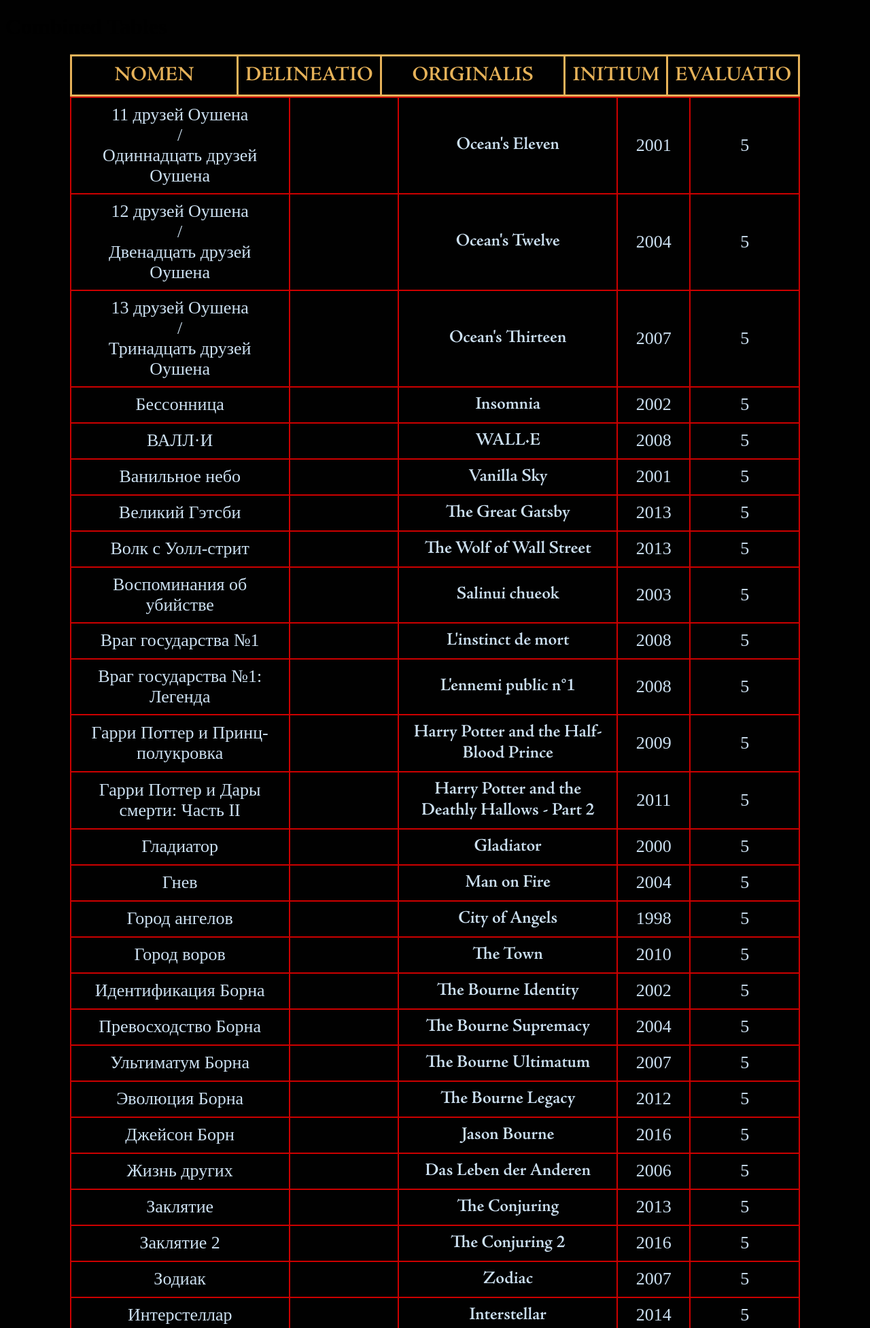
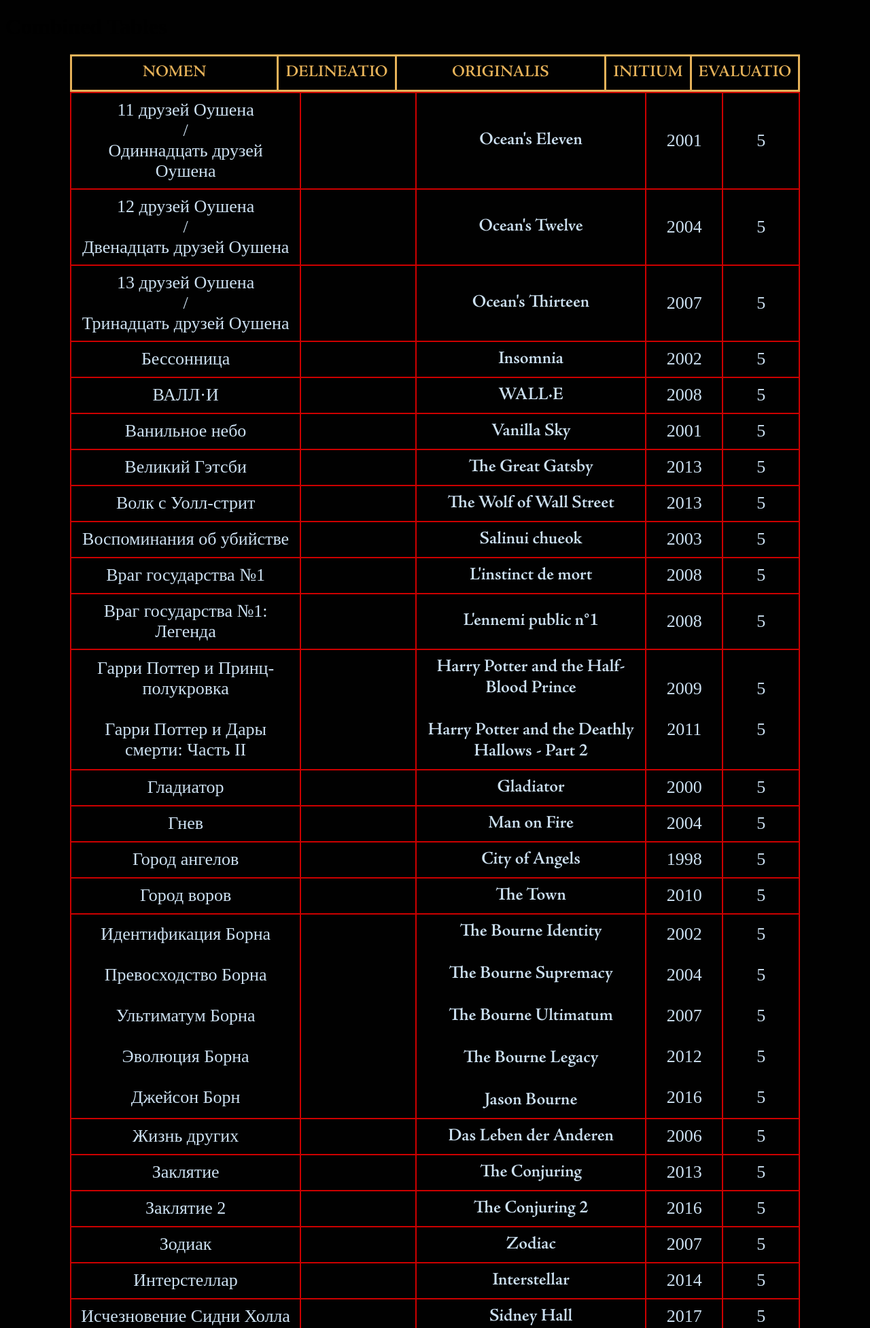
Before and after one commit to Akellest/XFiLM.github.io, a PHP site: page / in a window 1280 px wide. Shown: the top 1953 px of the page at 68% size. Run offline with PHP 8.4, Linux system fonts and the light colour scheme.

Commit message:
sort 2 tables

```diff
--- a/styles.css
+++ b/styles.css
@@ -99,7 +99,7 @@
 }
 
 .table-header td {
-	font-size: 30px;
+	font-size: 24px;
 }
 
 .first-column, .first-column-header {
@@ -119,7 +119,7 @@
 }
 
 .fifth-column, .fifth-column-header {
-    width: 15%;
+    width: 10%;
 }
 
 .table1 td {
--- a/table1.html
+++ b/table1.html
@@ -77,18 +77,14 @@
 <td class="fifth-column">5</td>
 </tr>
 <tr>
-<td class="first-column"><a href="https://www.imdb.com/title/tt0417741/">Гарри Поттер и Принц-полукровка</a></td>
-<td class="second-column"></td>
-<td class="third-column">Harry Potter and the Half-Blood Prince</td>
-<td class="fourth-column">2009</td>
-<td class="fifth-column">5</td>
-</tr>
-<tr>
-<td class="first-column"><a href="https://www.imdb.com/title/tt1201607/">Гарри Поттер и Дары смерти: Часть II</a></td>
-<td class="second-column"></td>
-<td class="third-column">Harry Potter and the Deathly Hallows - Part 2</td>
-<td class="fourth-column">2011</td>
-<td class="fifth-column">5</td>
+    <td class="first-column multi-film">
+        <a href="https://www.imdb.com/title/tt0417741/">Гарри Поттер и Принц-полукровка</a><br><br>
+        <a href="https://www.imdb.com/title/tt1201607/">Гарри Поттер и Дары смерти: Часть II</a>
+    </td>
+    <td class="second-column"></td>
+    <td class="third-column">Harry Potter and the Half-Blood Prince<br><br>Harry Potter and the Deathly Hallows - Part 2</td>
+    <td class="fourth-column">2009<br><br>2011</td>
+    <td class="fifth-column">5<br><br>5</td>
 </tr>
 <tr>
 <td class="first-column"><a href="https://www.imdb.com/title/tt0172495/">Гладиатор</a></td>
@@ -119,41 +115,36 @@
 <td class="fifth-column">5</td>
 </tr>
 <tr>
-<td class="first-column"><a href="https://www.imdb.com/title/tt0258463/">Идентификация Борна</a></td>
-<td class="second-column"></td>
-<td class="third-column">The Bourne Identity</td>
-<td class="fourth-column">2002</td>
-<td class="fifth-column">5</td>
+    <td class="first-column multi-film">
+        <a href="https://www.imdb.com/title/tt0258463/">Идентификация Борна</a><br><br>
+        <a href="https://www.imdb.com/title/tt0372183/">Превосходство Борна</a><br><br>
+        <a href="https://www.imdb.com/title/tt0440963/">Ультиматум Борна</a><br><br>
+        <a href="https://www.imdb.com/title/tt1194173/">Эволюция Борна</a><br><br>
+        <a href="https://www.imdb.com/title/tt4196776/">Джейсон Борн</a>
+    </td>
+    <td class="second-column"></td>
+    <td class="third-column">
+        The Bourne Identity<br><br>
+        The Bourne Supremacy<br><br>
+        The Bourne Ultimatum<br><br>
+        The Bourne Legacy<br><br>
+        Jason Bourne
+    </td>
+    <td class="fourth-column">
+        2002<br><br>
+        2004<br><br>
+        2007<br><br>
+        2012<br><br>
+        2016
+    </td>
+    <td class="fifth-column">
+        5<br><br>
+        5<br><br>
+        5<br><br>
+        5<br><br>
+        5
+    </td>
 </tr>
-<tr>
-<td class="first-column"><a href="https://www.imdb.com/title/tt0372183/">Превосходство Борна</a></td>
-<td class="second-column"></td>
-<td class="third-column">The Bourne Supremacy</td>
-<td class="fourth-column">2004</td>
-<td class="fifth-column">5</td>
-</tr>
-<tr>
-<td class="first-column"><a href="https://www.imdb.com/title/tt0440963/">Ультиматум Борна</a></td>
-<td class="second-column"></td>
-<td class="third-column">The Bourne Ultimatum</td>
-<td class="fourth-column">2007</td>
-<td class="fifth-column">5</td>
-</tr>
-<tr>
-<td class="first-column"><a href="https://www.imdb.com/title/tt1194173/">Эволюция Борна</a></td>
-<td class="second-column"></td>
-<td class="third-column">The Bourne Legacy</td>
-<td class="fourth-column">2012</td>
-<td class="fifth-column">5</td>
-</tr>
-<tr>
-<td class="first-column"><a href="https://www.imdb.com/title/tt4196776/">Джейсон Борн</a></td>
-<td class="second-column"></td>
-<td class="third-column">Jason Bourne</td>
-<td class="fourth-column">2016</td>
-<td class="fifth-column">5</td>
-</tr>
-<tr>
 <td class="first-column"><a href="https://www.imdb.com/title/tt0405094/">Жизнь других</a></td>
 <td class="second-column"></td>
 <td class="third-column">Das Leben der Anderen</td>
@@ -266,27 +257,28 @@
 <td class="fifth-column">5</td>
 </tr>
 <tr>
-<td class="first-column"><a href="https://www.imdb.com/title/tt0325980/">Пираты Карибского моря: Проклятие Черной жемчужины</a></td>
-<td class="second-column"></td>
-<td class="third-column">Pirates of the Caribbean: The Curse of the Black Pearl</td>
-<td class="fourth-column">2003</td>
-<td class="fifth-column">5</td>
+    <td class="first-column multi-film">
+        <a href="https://www.imdb.com/title/tt0325980/">Пираты Карибского моря: Проклятие Черной жемчужины</a><br><br>
+        <a href="https://www.imdb.com/title/tt0383574/">Пираты Карибского моря: Сундук мертвеца</a><br><br>
+        <a href="https://www.imdb.com/title/tt0449088/">Пираты Карибского моря: На краю света</a>
+    </td>
+    <td class="second-column"></td>
+    <td class="third-column">
+        Pirates of the Caribbean: The Curse of the Black Pearl<br><br>
+        Pirates of the Caribbean: Dead Man's Chest<br><br>
+        Pirates of the Caribbean: At World's End
+    </td>
+    <td class="fourth-column">
+        2003<br><br><br>
+        2006<br><br>
+        2007
+    </td>
+    <td class="fifth-column">
+        5<br><br><br>
+        5<br><br>
+        5
+    </td>
 </tr>
-<tr>
-<td class="first-column"><a href="https://www.imdb.com/title/tt0383574/">Пираты Карибского моря: Сундук мертвеца</a></td>
-<td class="second-column"></td>
-<td class="third-column">Pirates of the Caribbean: Dead Man's Chest</td>
-<td class="fourth-column">2006</td>
-<td class="fifth-column">5</td>
-</tr>
-<tr>
-<td class="first-column"><a href="https://www.imdb.com/title/tt0449088/">Пираты Карибского моря: На краю света</a></td>
-<td class="second-column"></td>
-<td class="third-column">Pirates of the Caribbean: At World's End</td>
-<td class="fourth-column">2007</td>
-<td class="fifth-column">5</td>
-</tr>
-<tr>
 <td class="first-column"><a href="https://www.imdb.com/title/tt0482571/">Престиж</a></td>
 <td class="second-column"></td>
 <td class="third-column">The Prestige</td>
--- a/table2.html
+++ b/table2.html
@@ -112,27 +112,28 @@
 <td class="fifth-column">5</td>
 </tr>
 <tr>
-<td class="first-column"><a href="https://www.imdb.com/title/tt0120737/">Властелин колец: Братство кольца</a></td>
-<td class="second-column"></td>
-<td class="third-column">The Lord of the Rings: The Fellowship of the Ring</td>
-<td class="fourth-column">2001</td>
-<td class="fifth-column">5</td>
+    <td class="first-column multi-film">
+        <a href="https://www.imdb.com/title/tt0120737/">Властелин колец: Братство кольца</a><br><br><br>
+        <a href="https://www.imdb.com/title/tt0167261/">Властелин колец: Две крепости</a><br><br>
+        <a href="https://www.imdb.com/title/tt0167260/">Властелин колец: Возвращение короля</a>
+    </td>
+    <td class="second-column"></td>
+    <td class="third-column">
+        The Lord of the Rings: The Fellowship of the Ring<br><br>
+        The Lord of the Rings: The Two Towers<br><br>
+        The Lord of the Rings: The Return of the King
+    </td>
+    <td class="fourth-column">
+        2001<br><br><br>
+        2002<br><br>
+        2003
+    </td>
+    <td class="fifth-column">
+        5<br><br><br>
+        4.5<br><br>
+        5
+    </td>
 </tr>
-<tr>
-<td class="first-column"><a href="https://www.imdb.com/title/tt0167261/">Властелин колец: Две крепости</a></td>
-<td class="second-column"></td>
-<td class="third-column">The Lord of the Rings: The Two Towers</td>
-<td class="fourth-column">2002</td>
-<td class="fifth-column">4.5</td>
-</tr>
-<tr>
-<td class="first-column"><a href="https://www.imdb.com/title/tt0167260/">Властелин колец: Возвращение короля</a></td>
-<td class="second-column"></td>
-<td class="third-column">The Lord of the Rings: The Return of the King</td>
-<td class="fourth-column">2003</td>
-<td class="fifth-column">5</td>
-</tr>
-<tr>
 <td class="first-column"><a href="https://www.imdb.com/title/tt0460637/">Все ненавидят Криса</a></td>
 <td class="second-column"></td>
 <td class="third-column">Everybody Hates Chris</td>
@@ -147,41 +148,36 @@
 <td class="fifth-column">5</td>
 </tr>
 <tr>
-<td class="first-column"><a href="https://www.imdb.com/title/tt0304141/">Гарри Поттер и узник Азкабана</a></td>
-<td class="second-column"></td>
-<td class="third-column">Harry Potter and the Prisoner of Azkaban</td>
-<td class="fourth-column">2004</td>
-<td class="fifth-column">5</td>
+    <td class="first-column multi-film">
+        <a href="https://www.imdb.com/title/tt0304141/">Гарри Поттер и узник Азкабана</a><br><br>
+        <a href="https://www.imdb.com/title/tt0330373/">Гарри Поттер и кубок огня</a><br><br>
+        <a href="https://www.imdb.com/title/tt0373889/">Гарри Поттер и Орден Феникса</a><br><br>
+        <a href="https://www.imdb.com/title/tt0926084/">Гарри Поттер и Дары смерти: Часть I</a><br><br>
+        <a href="https://www.imdb.com/title/tt16116174/">Гарри Поттер 20 лет спустя: Возвращение в Хогвартс</a>
+    </td>
+    <td class="second-column"></td>
+    <td class="third-column">
+        Harry Potter and the Prisoner of Azkaban<br><br>
+        Harry Potter and the Goblet of Fire<br><br>
+        Harry Potter and the Order of the Phoenix<br><br>
+        Harry Potter and the Deathly Hallows - Part 1<br><br>
+        Harry Potter 20th Anniversary: Return to Hogwarts
+    </td>
+    <td class="fourth-column">
+        2004<br><br>
+        2005<br><br>
+        2007<br><br>
+        2010<br><br>
+        2022
+    </td>
+    <td class="fifth-column">
+        5<br><br>
+        5<br><br>
+        5<br><br>
+        4.5<br><br>
+        5
+    </td>
 </tr>
-<tr>
-<td class="first-column"><a href="https://www.imdb.com/title/tt0330373/">Гарри Поттер и кубок огня</a></td>
-<td class="second-column"></td>
-<td class="third-column">Harry Potter and the Goblet of Fire</td>
-<td class="fourth-column">2005</td>
-<td class="fifth-column">5</td>
-</tr>
-<tr>
-<td class="first-column"><a href="https://www.imdb.com/title/tt0373889/">Гарри Поттер и Орден Феникса</a></td>
-<td class="second-column"></td>
-<td class="third-column">Harry Potter and the Order of the Phoenix</td>
-<td class="fourth-column">2007</td>
-<td class="fifth-column">5</td>
-</tr>
-<tr>
-<td class="first-column"><a href="https://www.imdb.com/title/tt0926084/">Гарри Поттер и Дары смерти: Часть I</a></td>
-<td class="second-column"></td>
-<td class="third-column">Harry Potter and the Deathly Hallows - Part 1</td>
-<td class="fourth-column">2010</td>
-<td class="fifth-column">4.5</td>
-</tr>
-<tr>
-<td class="first-column"><a href="https://www.imdb.com/title/tt16116174/">Гарри Поттер 20 лет спустя: Возвращение в Хогвартс</a></td>
-<td class="second-column"></td>
-<td class="third-column">Harry Potter 20th Anniversary: Return to Hogwarts</td>
-<td class="fourth-column">2022</td>
-<td class="fifth-column">5</td>
-</tr>
-<tr>
 <td class="first-column"><a href="https://www.imdb.com/title/tt0119177/">Гаттака</a></td>
 <td class="second-column"></td>
 <td class="third-column">GATTACA</td>
@@ -407,12 +403,12 @@
 </tr>
 <tr>
 <td class="first-column">
-    ► <a href="https://www.imdb.com/title/tt0146970/">Крокодил Гена</a><br/>
-    ► <a href="https://www.imdb.com/title/tt0201920/">Шапокляк</a><br/>
-    ► <a href="https://www.imdb.com/title/tt0487562/">Чебурашка идет в школу</a>
+    <a href="https://www.imdb.com/title/tt0146970/">Крокодил Гена</a><br/>
+    <a href="https://www.imdb.com/title/tt0201920/">Шапокляк</a><br/>
+    <a href="https://www.imdb.com/title/tt0487562/">Чебурашка идет в школу</a>
 </td>
 <td class="second-column"></td>
-<td class="third-column">► Крокодил Гена<br/>► Шапокляк<br/>► Чебурашка идет в школу</td>
+<td class="third-column">Крокодил Гена<br/>Шапокляк<br/>Чебурашка идет в школу</td>
 <td class="fourth-column">1969<br/>1974<br/>1983</td>
 <td class="fifth-column">5<br/>5<br/>5</td>
 </tr>
@@ -452,20 +448,24 @@
 <td class="fifth-column">5</td>
 </tr>
 <tr>
-<td class="first-column"><a href="https://www.imdb.com/title/tt0458525/">Люди Икс: Начало. Росомаха</a></td>
-<td class="second-column"></td>
-<td class="third-column">X-Men Origins: Wolverine</td>
-<td class="fourth-column">2009</td>
-<td class="fifth-column">5</td>
+    <td class="first-column multi-film">
+        <a href="https://www.imdb.com/title/tt0458525/">Люди Икс: Начало. Росомаха</a><br>
+        <a href="https://www.imdb.com/title/tt1877832/">Люди Икс: Дни минувшего будущего</a>
+    </td>
+    <td class="second-column"></td>
+    <td class="third-column">
+        X-Men Origins: Wolverine<br>
+        X-Men: Days of Future Past
+    </td>
+    <td class="fourth-column">
+        2009<br>
+        2014
+    </td>
+    <td class="fifth-column">
+        5<br>
+        5
+    </td>
 </tr>
-<tr>
-<td class="first-column"><a href="https://www.imdb.com/title/tt1877832/">Люди Икс: Дни минувшего будущего</a></td>
-<td class="second-column"></td>
-<td class="third-column">X-Men: Days of Future Past</td>
-<td class="fourth-column">2014</td>
-<td class="fifth-column">5</td>
-</tr>
-<tr>
 <td class="first-column"><a href="https://www.imdb.com/title/tt0351283/">Мадагаскар</a></td>
 <td class="second-column"></td>
 <td class="third-column">Madagascar</td>
@@ -1068,9 +1068,9 @@
 <td class="fifth-column">5</td>
 </tr>
 <tr>
-<td class="first-column">► Шерлок Холмс и доктор Ватсон<br/>► Приключения Шерлока Холмса и доктора Ватсона<br/>► Собака Баскервилей<br/>► Сокровища Агры<br/>► Двадцатый век начинается</td>
+<td class="first-column">Шерлок Холмс и доктор Ватсон<br/>Приключения Шерлока Холмса и доктора Ватсона<br/>Собака Баскервилей<br/>Сокровища Агры<br/>Двадцатый век начинается</td>
 <td class="second-column">!!!!!!!!!!!!!!!!!!!!!!!</td>
-<td class="third-column">► Шерлок Холмс и доктор Ватсон<br/>► Приключения Шерлока Холмса и доктора Ватсона<br/>► Собака Баскервилей<br/>► Сокровища Агры<br/>► Двадцатый век начинается</td>
+<td class="third-column">Шерлок Холмс и доктор Ватсон<br/>Приключения Шерлока Холмса и доктора Ватсона<br/>Собака Баскервилей<br/>Сокровища Агры<br/>Двадцатый век начинается</td>
 <td class="fourth-column">1979-1986</td>
 <td class="fifth-column">5<br/>5<br/>5<br/>?<br/>?</td>
 </tr>
--- a/table3.html
+++ b/table3.html
@@ -1177,12 +1177,12 @@
 </tr>
 <tr>
 <td class="first-column">
-    ► <a href="https://www.imdb.com/title/tt0212338/">Знакомство с родителями</a><br/>
-    ► <a href="https://www.imdb.com/title/tt0290002/">Знакомство с Факерами</a><br/>
-    ► <a href="https://www.imdb.com/title/tt0970866/">Знакомство с Факерами 2</a>
+    <a href="https://www.imdb.com/title/tt0212338/">Знакомство с родителями</a><br/>
+    <a href="https://www.imdb.com/title/tt0290002/">Знакомство с Факерами</a><br/>
+    <a href="https://www.imdb.com/title/tt0970866/">Знакомство с Факерами 2</a>
 </td>
 <td class="second-column"></td>
-<td class="third-column">► Meet the Parents<br/>► Meet the Fockers<br/>► Little Fockers</td>
+<td class="third-column">Meet the Parents<br/>Meet the Fockers<br/>Little Fockers</td>
 <td class="fourth-column">2000<br/>2004<br/>2010</td>
 <td class="fifth-column">4.5<br/>5<br/>3.5</td>
 </tr>
@@ -2910,11 +2910,11 @@
 </tr>
 <tr>
 <td class="first-column">
-    ► <a href="https://www.imdb.com/title/tt1745960/">Топ Ган: Мэверик</a><br/>
-    ► <a href="https://www.imdb.com/title/tt0092099/">Лучший стрелок</a>
+    <a href="https://www.imdb.com/title/tt1745960/">Топ Ган: Мэверик</a><br/>
+    <a href="https://www.imdb.com/title/tt0092099/">Лучший стрелок</a>
 </td>
 <td class="second-column"></td>
-<td class="third-column">► Top Gun: Maverick<br/>► Top Gun</td>
+<td class="third-column">Top Gun: Maverick<br/>Top Gun</td>
 <td class="fourth-column">2022<br/>1986</td>
 <td class="fifth-column">4.5<br/>4.5</td>
 </tr>
```
